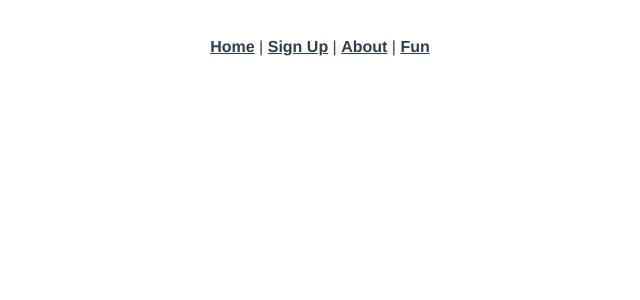
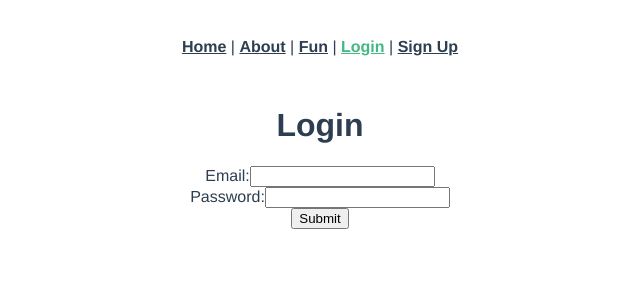
Before and after one commit to sdelorme/blog-frontend-app, a Vue app: page /login in a window 1280 px wide. Shown: the top 300 px of the page, without its empty margins (320-960 px from the left). Built offline with nearby package versions, Linux system fonts and the light colour scheme.

Commit message:
creates login action

```diff
--- a/src/App.vue
+++ b/src/App.vue
@@ -3,11 +3,13 @@
     <div id="nav">
       <router-link to="/">Home</router-link>
       |
-      <router-link to="/signup">Sign Up</router-link>
-      |
       <router-link to="/about">About</router-link>
       |
       <router-link to="/fun">Fun</router-link>
+      |
+      <router-link to="/login">Login</router-link>
+      |
+      <router-link to="/signup">Sign Up</router-link>
     </div>
     <router-view />
   </div>
--- a/src/router/index.js
+++ b/src/router/index.js
@@ -3,6 +3,7 @@
 import Home from "../views/Home.vue";
 import Fun from "../views/Fun.vue";
 import Signup from "../views/Signup.vue";
+import Login from "../views/Login.vue";
 
 Vue.use(VueRouter);
 
@@ -23,6 +24,11 @@
     component: Fun,
   },
   {
+    path: "/login",
+    name: "Login",
+    component: Login,
+  },
+  {
     path: "/about",
     name: "About",
     // route level code-splitting
--- /dev/null
+++ b/src/views/Login.vue
@@ -0,0 +1,56 @@
+<template>
+  <div class="login">
+    <form v-on:submit.prevent="submit()">
+      <h1>Login</h1>
+      <ul>
+        <li class="text-danger" v-for="error in errors" v-bind:key="error">
+          {{ error }}
+        </li>
+      </ul>
+      <div class="form-group">
+        <label>Email:</label>
+        <input type="email" class="form-control" v-model="email" />
+      </div>
+      <div class="form-group">
+        <label>Password:</label>
+        <input type="password" class="form-control" v-model="password" />
+      </div>
+      <input type="submit" class="btn btn-primary" value="Submit" />
+    </form>
+  </div>
+</template>
+
+<script>
+import axios from "axios";
+
+export default {
+  data: function () {
+    return {
+      email: "",
+      password: "",
+      errors: [],
+    };
+  },
+  methods: {
+    submit: function () {
+      var params = {
+        email: this.email,
+        password: this.password,
+      };
+      axios
+        .post("/api/sessions", params)
+        .then((response) => {
+          axios.defaults.headers.common["Authorization"] = "Bearer " + response.data.jwt;
+          localStorage.setItem("jwt", response.data.jwt);
+          this.$router.push("/");
+        })
+        .catch((error) => {
+          console.log(error.response);
+          this.errors = ["Invalid email or password."];
+          this.email = "";
+          this.password = "";
+        });
+    },
+  },
+};
+</script>
```
